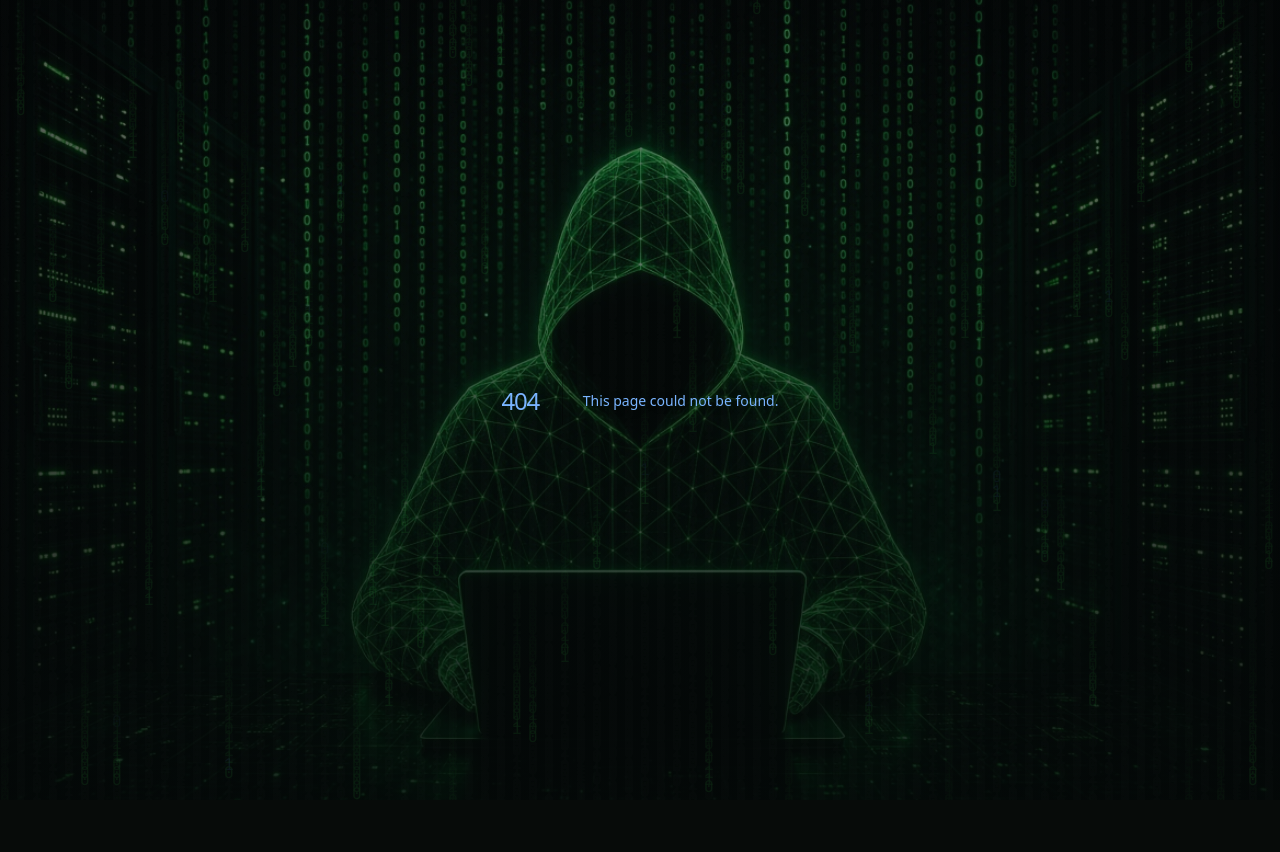
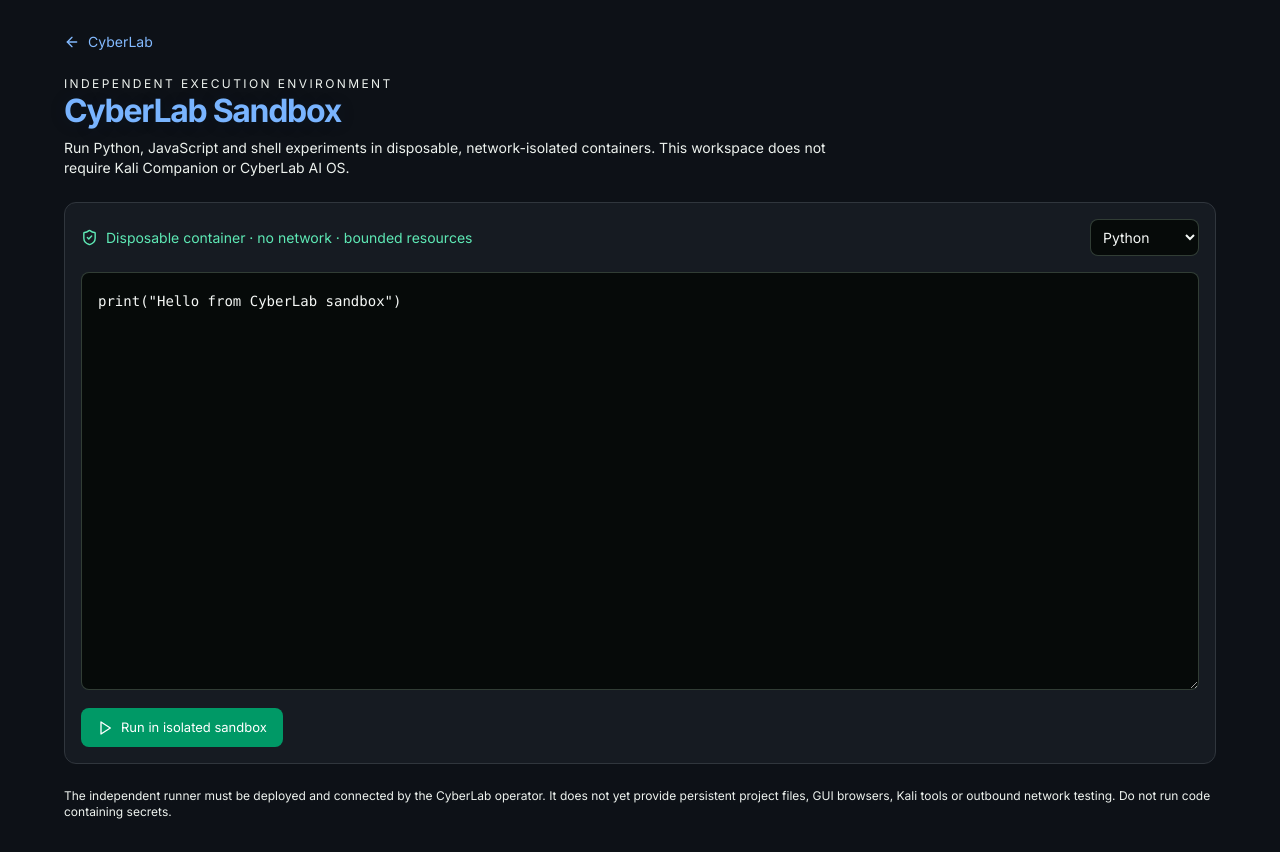
Before and after one commit to abelmiracle377-stack/cyberlab-ai, a Next.js app: page /sandbox in a window 1280 px wide. Before the commit this address had no page. Before the commit the page ends 800 px from the top, so only its background shows below. Built offline with nearby package versions, Linux system fonts and the light colour scheme.

Commit message:
Add CyberLab built-in sandbox workspace

```diff
--- /dev/null
+++ b/app/sandbox/page.tsx
@@ -0,0 +1,34 @@
+"use client";
+
+import { useState } from "react";
+import Link from "next/link";
+import { ArrowLeft, Play, ShieldCheck, TerminalSquare } from "lucide-react";
+
+export default function SandboxPage() {
+  const [language, setLanguage] = useState("python");
+  const [source, setSource] = useState('print("Hello from CyberLab sandbox")\n');
+  const [busy, setBusy] = useState(false);
+  const [result, setResult] = useState<any>(null);
+  const [error, setError] = useState("");
+  async function run() {
+    setBusy(true); setError(""); setResult(null);
+    try {
+      const response = await fetch("/api/sandbox/run", { method: "POST", headers: { "Content-Type": "application/json" }, body: JSON.stringify({ language, source }) });
+      const data = await response.json();
+      if (!response.ok) throw new Error(data.error || "Sandbox execution failed.");
+      setResult(data);
+    } catch (cause) { setError(cause instanceof Error ? cause.message : "Sandbox execution failed."); }
+    finally { setBusy(false); }
+  }
+  return <main className="min-h-screen bg-[#0d1117] px-4 py-8 text-[#e6edf3] sm:px-8"><div className="mx-auto max-w-6xl space-y-6">
+    <Link href="/" className="inline-flex items-center gap-2 text-sm text-[#8b949e] hover:text-white"><ArrowLeft size={16}/> CyberLab</Link>
+    <header><p className="text-xs uppercase tracking-[.2em] text-emerald-400">Independent execution environment</p><h1 className="mt-2 text-3xl font-semibold">CyberLab Sandbox</h1><p className="mt-2 max-w-3xl text-sm text-[#8b949e]">Run Python, JavaScript and shell experiments in disposable, network-isolated containers. This workspace does not require Kali Companion or CyberLab AI OS.</p></header>
+    <section className="rounded-xl border border-[#30363d] bg-[#161b22] p-4"><div className="flex flex-wrap items-center justify-between gap-3"><div className="flex items-center gap-2 text-sm text-emerald-300"><ShieldCheck size={17}/> Disposable container · no network · bounded resources</div><select value={language} onChange={e=>setLanguage(e.target.value)} className="rounded-lg border border-[#30363d] bg-[#0d1117] p-2 text-sm"><option value="python">Python</option><option value="javascript">JavaScript</option><option value="shell">Shell</option></select></div>
+    <textarea value={source} onChange={e=>setSource(e.target.value)} spellCheck={false} rows={16} className="mt-4 w-full rounded-lg border border-[#30363d] bg-[#090d12] p-4 font-mono text-sm leading-6 text-[#e6edf3]" />
+    <button onClick={run} disabled={busy || !source.trim()} className="mt-3 inline-flex items-center gap-2 rounded-lg bg-emerald-600 px-4 py-2.5 text-sm font-semibold text-white disabled:opacity-50"><Play size={16}/>{busy ? "Running…" : "Run in isolated sandbox"}</button>
+    {error && <p role="alert" className="mt-3 rounded-lg border border-red-500/30 bg-red-500/10 p-3 text-sm text-red-300">{error}</p>}
+    {result && <div className="mt-4 space-y-3"><div className="flex items-center gap-2 text-sm"><TerminalSquare size={16}/> Job {result.jobId} · {result.status} · exit {result.exitCode} · {result.durationMs} ms</div><pre className="max-h-96 overflow-auto whitespace-pre-wrap rounded-lg bg-[#090d12] p-4 font-mono text-xs">{result.output || "(no output)"}</pre><p className="text-xs text-[#8b949e]">Isolation: {result.isolation?.memoryLimit} RAM · {result.isolation?.cpuLimit} · network {result.isolation?.network} · disposable container</p></div>}
+    </section>
+    <p className="text-xs text-[#8b949e]">The independent runner must be deployed and connected by the CyberLab operator. It does not yet provide persistent project files, GUI browsers, Kali tools or outbound network testing. Do not run code containing secrets.</p>
+  </div></main>;
+}
```
